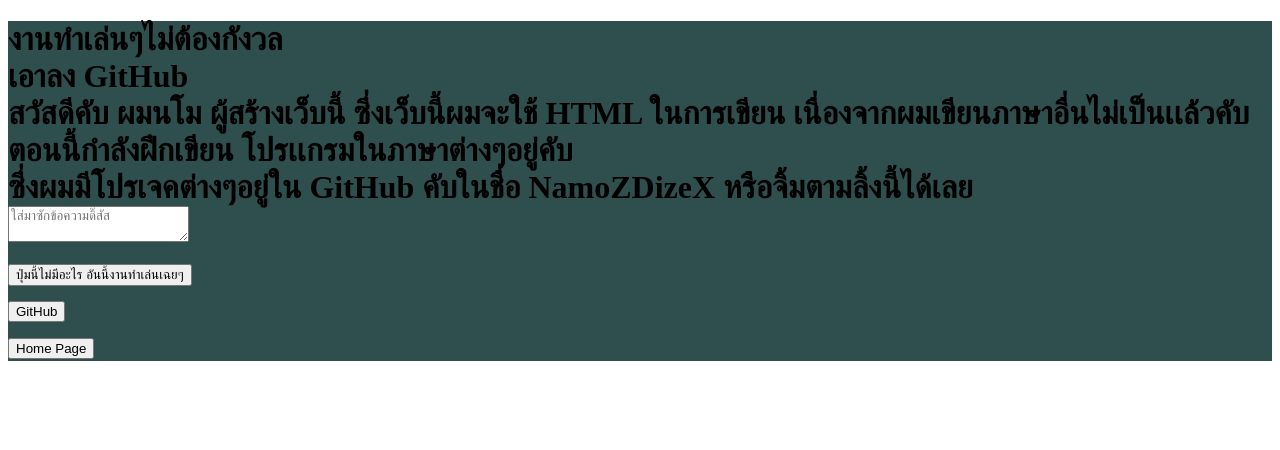
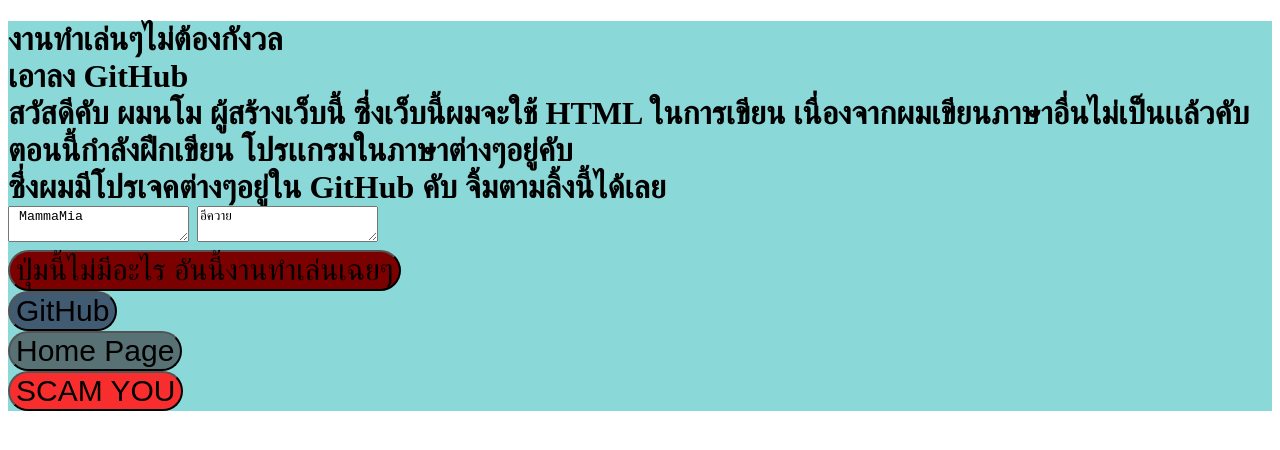
Before and after one commit to NamoZDizeX/JustWork, a plain HTML site: page index.html in a window 1280 px wide. Drawn offline with Linux system fonts and the light colour scheme.

Commit message:
Just update something
update something in stupid code and no something important

```diff
--- a/index.html
+++ b/index.html
@@ -5,14 +5,15 @@
     <title> ThumWorkKrub</title>
 </head>
 
-<h1 style="background-color: darkslategray;">
+<h1 style="background-color: rgb(139, 216, 216);">
 
 <div>งานทำเล่นๆไม่ต้องกังวล</div>
 <div>เอาลง GitHub</div>
 <div>สวัสดีคับ ผมนโม ผู้สร้างเว็บนี้ ซึ่งเว็บนี้ผมจะใช้ HTML ในการเขียน เนื่องจากผมเขียนภาษาอื่นไม่เป็นเเล้วคับ ตอนนี้กำลังฝึกเขียน โปรเเกรมในภาษาต่างๆอยู่คับ</div>
-<div>ซึ่งผมมีโปรเจคต่างๆอยู่ใน GitHub คับในชื่อ NamoZDizeX หรือจิ้มตามลิ้งนี้ได้เลย</div>
+<div>ซึ่งผมมีโปรเจคต่างๆอยู่ใน GitHub คับ จิ้มตามลิ้งนี้ได้เลย</div>
 
-<textarea name="เเค่Textอะ" id="WebDev-1001" placeholder="ใส่มาซักข้อความดิ๊สัส" spellcheck="SomeText"></textarea>
+<textarea name="เเค่Textอะ" id="WebDev-1001" placeholder="ใส่มาซักข้อความดิ๊สัส" spellcheck="SomeText"> MammaMia</textarea>
+<textarea name="testing" id="WebDev-1004" placeholder="กูเอาไว้ Test" spellcheck="SomeText">อีควาย</textarea>
 
 <div name="WebKonLhor">
     </div>
@@ -21,17 +22,22 @@
     <a class="webserver.0.1" href="file:///D:/WuayHuaKeb/index.html" target="_blank"TestingWork>
 </div>
 
-<button>ปุ่มนี้ไม่มีอะไร อันนี้งานทำเล่นเฉยๆ</button>
+<button style="font-size: 30px; background-color: rgb(123, 1, 1); border-radius: 30px;">ปุ่มนี้ไม่มีอะไร อันนี้งานทำเล่นเฉยๆ</button>
 
 <div class="WebDev-1002">
     <a class="webserver.0.2" href="https://github.com/NamoZDizeX" target="_blank"github link>
 </div>
-<button>GitHub</button>
+<button style="font-size: 30px; background-color: rgb(65, 91, 115); border-radius: 30px;">GitHub</button>
 
 <div class="WebDev-1003">
     <a class="webserver.0.3" href="https://github.com/NamoZDizeX/JustWork" target="_blank"home page>
 </div>
-<button>Home Page</button>
+<button style="font-size: 30px; background-color: rgb(87, 113, 116); border-radius: 30px;">Home Page</button>
+
+<div class="WebDev-1005">
+    <a class="webserver.0.4" href="https://www.youtube.com/watch?v=fdcTnfvWR9M" target="_blank"scam you>
+</div>
+<button style="font-size: 30px; background-color: rgb(248, 45, 45); border-radius: 30px;">SCAM YOU</button>
 
 <body>
 </body>
```
